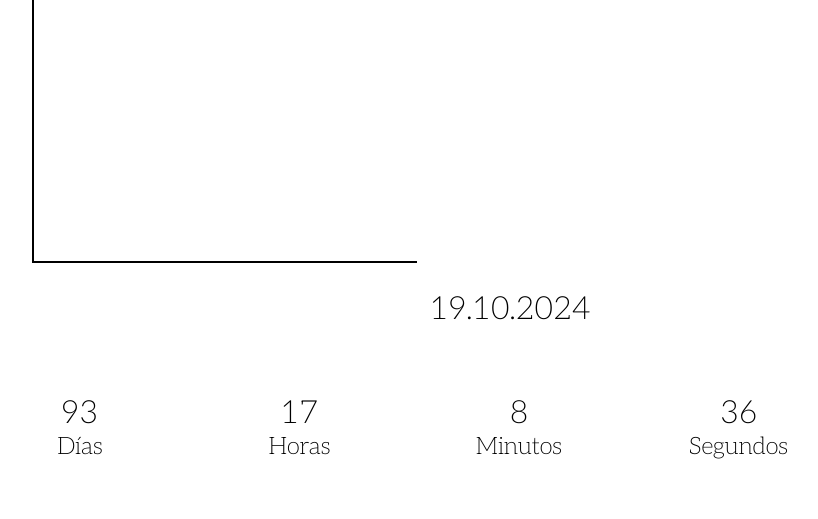
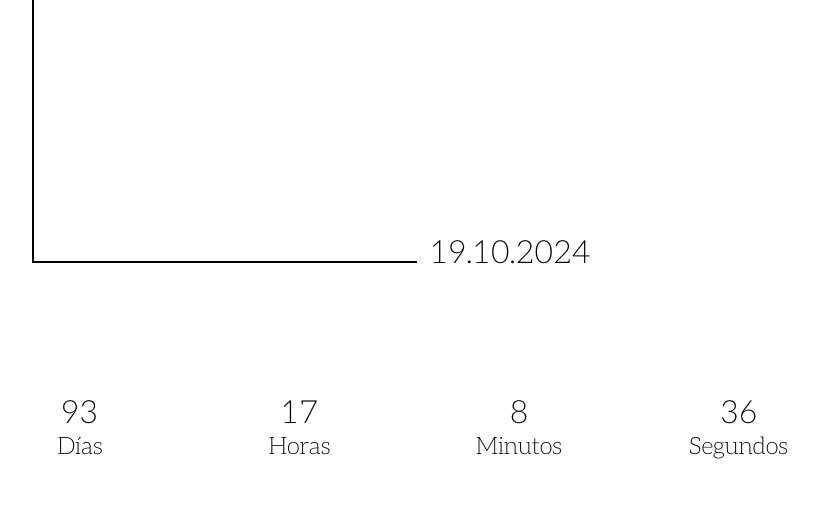
Before and after one commit to mariagm1404/bodami, a PHP site: page / in a window 1280 px wide. Shown: the part 387-906 px from the top of the page, without its empty margins (223-1041 px from the left). Run offline with PHP 8.4, Linux system fonts and the light colour scheme.

Commit message:
Add files via upload

```diff
--- a/style.css
+++ b/style.css
@@ -87,7 +87,7 @@ nav> p{
 
 #inicio > #fecha{
     position: absolute;
-    top:82%;
+    top:600px;
     left: 51%;
 }
 
```
